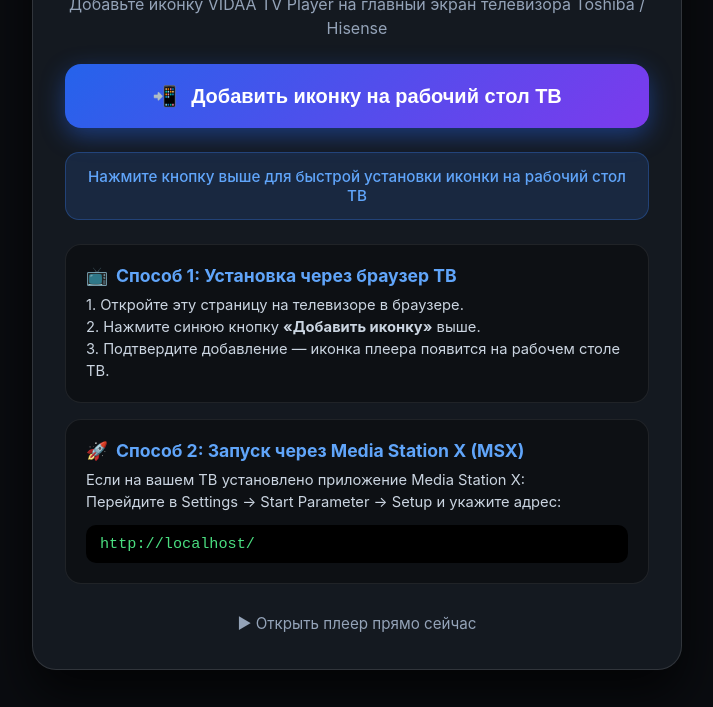
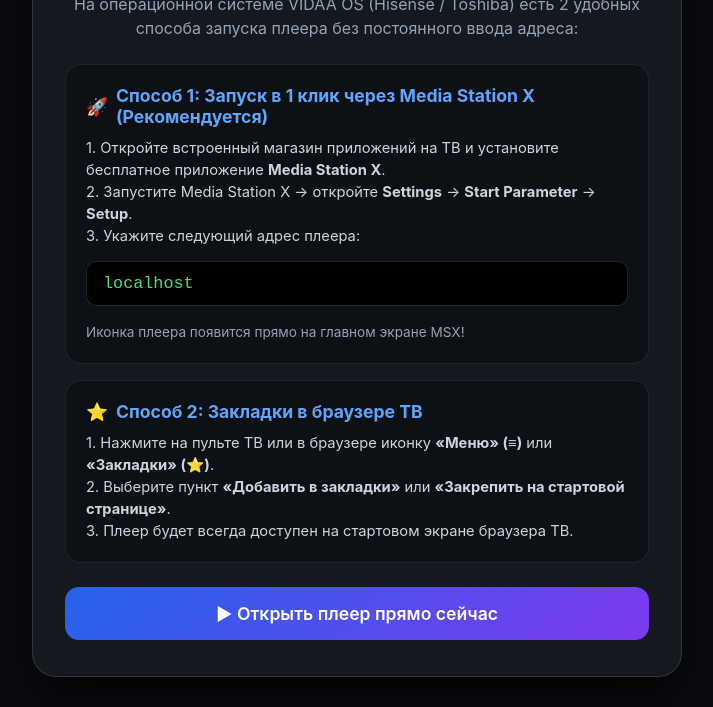
Before and after one commit to sturals/viddaplayer, a website: page install.html in a window 1280 px wide. Shown: the part 118-825 px from the top of the page, without its empty margins (283-996 px from the left). Drawn offline with Linux system fonts and the light colour scheme.

Commit message:
Add Media Station X msx.json config and update install instructions for VIDAA TV OS

```diff
--- a/install.html
+++ b/install.html
@@ -56,30 +56,6 @@
             line-height: 1.5;
         }
 
-        .btn-install {
-            width: 100%;
-            padding: 20px;
-            border: none;
-            border-radius: 16px;
-            font-size: 1.25rem;
-            font-weight: 700;
-            cursor: pointer;
-            transition: all 0.25s ease;
-            display: flex;
-            align-items: center;
-            justify-content: center;
-            gap: 14px;
-            background: linear-gradient(135deg, #2563eb, #7c3aed);
-            color: #fff;
-            box-shadow: 0 8px 25px rgba(37, 99, 235, 0.45);
-        }
-
-        .btn-install:hover, .btn-install:focus {
-            transform: translateY(-2px);
-            box-shadow: 0 12px 30px rgba(37, 99, 235, 0.6);
-            outline: 3px solid #60a5fa;
-        }
-
         .methods-grid {
             display: flex;
             flex-direction: column;
@@ -93,7 +69,7 @@
             padding: 20px;
             display: flex;
             flex-direction: column;
-            gap: 8px;
+            gap: 10px;
         }
 
         .method-card h3 {
@@ -112,38 +88,32 @@
 
         .code-box {
             background: #000;
-            padding: 10px 14px;
+            padding: 12px 16px;
             border-radius: 10px;
             font-family: monospace;
             color: #4ade80;
-            font-size: 0.95rem;
+            font-size: 1.05rem;
             word-break: break-all;
             margin-top: 4px;
-        }
-
-        .status-box {
-            padding: 14px 18px;
-            border-radius: 14px;
-            font-size: 0.95rem;
-            font-weight: 500;
-            text-align: center;
-            background: rgba(59, 130, 246, 0.15);
-            color: #60a5fa;
-            border: 1px solid rgba(59, 130, 246, 0.3);
+            border: 1px solid rgba(74, 222, 128, 0.2);
         }
 
         .btn-open-app {
             display: inline-block;
             text-align: center;
             text-decoration: none;
-            color: #94a3b8;
-            font-size: 0.95rem;
-            margin-top: 6px;
-            transition: color 0.2s;
+            padding: 16px;
+            border-radius: 14px;
+            background: linear-gradient(135deg, #2563eb, #7c3aed);
+            color: #fff;
+            font-size: 1.1rem;
+            font-weight: 600;
+            transition: all 0.2s ease;
         }
 
-        .btn-open-app:hover {
-            color: #fff;
+        .btn-open-app:hover, .btn-open-app:focus {
+            outline: 3px solid #60a5fa;
+            transform: translateY(-2px);
         }
     </style>
 </head>
@@ -151,32 +121,25 @@
 
     <div class="card">
         <div class="header">
-            <h1>📺 Установка на TV</h1>
-            <p>Добавьте иконку VIDAA TV Player на главный экран телевизора Toshiba / Hisense</p>
-        </div>
-
-        <button id="btn-install-pwa" class="btn-install">
-            <span>📲</span>
-            <span>Добавить иконку на рабочий стол ТВ</span>
-        </button>
-
-        <div id="status" class="status-box">
-            Нажмите кнопку выше для быстрой установки иконки на рабочий стол ТВ
+            <h1>📺 Быстрый запуск на VIDAA TV</h1>
+            <p>На операционной системе VIDAA OS (Hisense / Toshiba) есть 2 удобных способа запуска плеера без постоянного ввода адреса:</p>
         </div>
 
         <div class="methods-grid">
             <div class="method-card">
-                <h3><span>📺</span> Способ 1: Установка через браузер ТВ</h3>
-                <p>1. Откройте эту страницу на телевизоре в браузере.<br>
-                2. Нажмите синюю кнопку <strong>«Добавить иконку»</strong> выше.<br>
-                3. Подтвердите добавление — иконка плеера появится на рабочем столе ТВ.</p>
+                <h3><span>🚀</span> Способ 1: Запуск в 1 клик через Media Station X (Рекомендуется)</h3>
+                <p>1. Откройте встроенный магазин приложений на ТВ и установите бесплатное приложение <strong>Media Station X</strong>.<br>
+                2. Запустите Media Station X → откройте <strong>Settings</strong> → <strong>Start Parameter</strong> → <strong>Setup</strong>.<br>
+                3. Укажите следующий адрес плеера:</p>
+                <div class="code-box" id="msx-url-box">viddaplayer.vercel.app</div>
+                <p style="margin-top: 6px; font-size: 0.85rem; color: #94a3b8;">Иконка плеера появится прямо на главном экране MSX!</p>
             </div>
 
             <div class="method-card">
-                <h3><span>🚀</span> Способ 2: Запуск через Media Station X (MSX)</h3>
-                <p>Если на вашем ТВ установлено приложение Media Station X:<br>
-                Перейдите в Settings → Start Parameter → Setup и укажите адрес:</p>
-                <div class="code-box" id="app-url-box">http://...</div>
+                <h3><span>⭐</span> Способ 2: Закладки в браузере ТВ</h3>
+                <p>1. Нажмите на пульте ТВ или в браузере иконку <strong>«Меню» (≡)</strong> или <strong>«Закладки» (⭐)</strong>.<br>
+                2. Выберите пункт <strong>«Добавить в закладки»</strong> или <strong>«Закрепить на стартовой странице»</strong>.<br>
+                3. Плеер будет всегда доступен на стартовом экране браузера ТВ.</p>
             </div>
         </div>
 
@@ -184,65 +147,9 @@
     </div>
 
     <script>
-        const btnInstall = document.getElementById('btn-install-pwa');
-        const statusEl = document.getElementById('status');
-        const appUrlBox = document.getElementById('app-url-box');
-
-        const currentUrl = window.location.origin + window.location.pathname.replace('install.html', '');
-        appUrlBox.textContent = currentUrl;
-
-        let deferredPrompt = null;
-
-        // Register Service Worker
-        if ('serviceWorker' in navigator) {
-            navigator.serviceWorker.register('sw.js').then(() => {
-                console.log('ServiceWorker registered');
-            }).catch(err => {
-                console.warn('SW registration failed:', err);
-            });
-        }
-
-        // PWA Install Prompt Listener
-        window.addEventListener('beforeinstallprompt', (e) => {
-            e.preventDefault();
-            deferredPrompt = e;
-            statusEl.textContent = '🟢 Приложение готово к установке! Нажмите кнопку выше.';
-            statusEl.style.borderColor = 'rgba(34, 197, 94, 0.5)';
-            statusEl.style.color = '#4ade80';
-        });
-
-        btnInstall.addEventListener('click', async () => {
-            // Check native VIDAA JS APIs
-            if (window.Hisense_AddShortcut || window.Hisense_InstallApp) {
-                try {
-                    if (window.Hisense_AddShortcut) {
-                        window.Hisense_AddShortcut('VIDAA TV Player', currentUrl, currentUrl + 'favicon.svg');
-                    } else if (window.Hisense_InstallApp) {
-                        window.Hisense_InstallApp(currentUrl);
-                    }
-                    statusEl.textContent = '🎉 Иконка успешно добавлена на главный экран ТВ!';
-                    return;
-                } catch(e) {
-                    console.warn('Hisense API error', e);
-                }
-            }
-
-            if (deferredPrompt) {
-                deferredPrompt.prompt();
-                const { outcome } = await deferredPrompt.userChoice;
-                if (outcome === 'accepted') {
-                    statusEl.textContent = '🎉 Плеер успешно установлен на рабочий стол ТВ!';
-                    deferredPrompt = null;
-                }
-            } else {
-                // VIDAA / Browser fallback instructions
-                statusEl.textContent = 'ℹ️ Нажмите кнопку «Меню» или «Закладки» на пульте ТВ и выберите «Добавить на главный экран» или «В закладки».';
-            }
-        });
-
-        window.addEventListener('appinstalled', () => {
-            statusEl.textContent = '🎉 Иконка VIDAA TV Player уже добавлена на ваш рабочий стол!';
-        });
+        const msxUrlBox = document.getElementById('msx-url-box');
+        const host = window.location.host;
+        msxUrlBox.textContent = host ? host : 'viddaplayer.vercel.app';
     </script>
 </body>
 </html>
```
Also changed, not shown: msx.json (added, +13 -0 lines).
